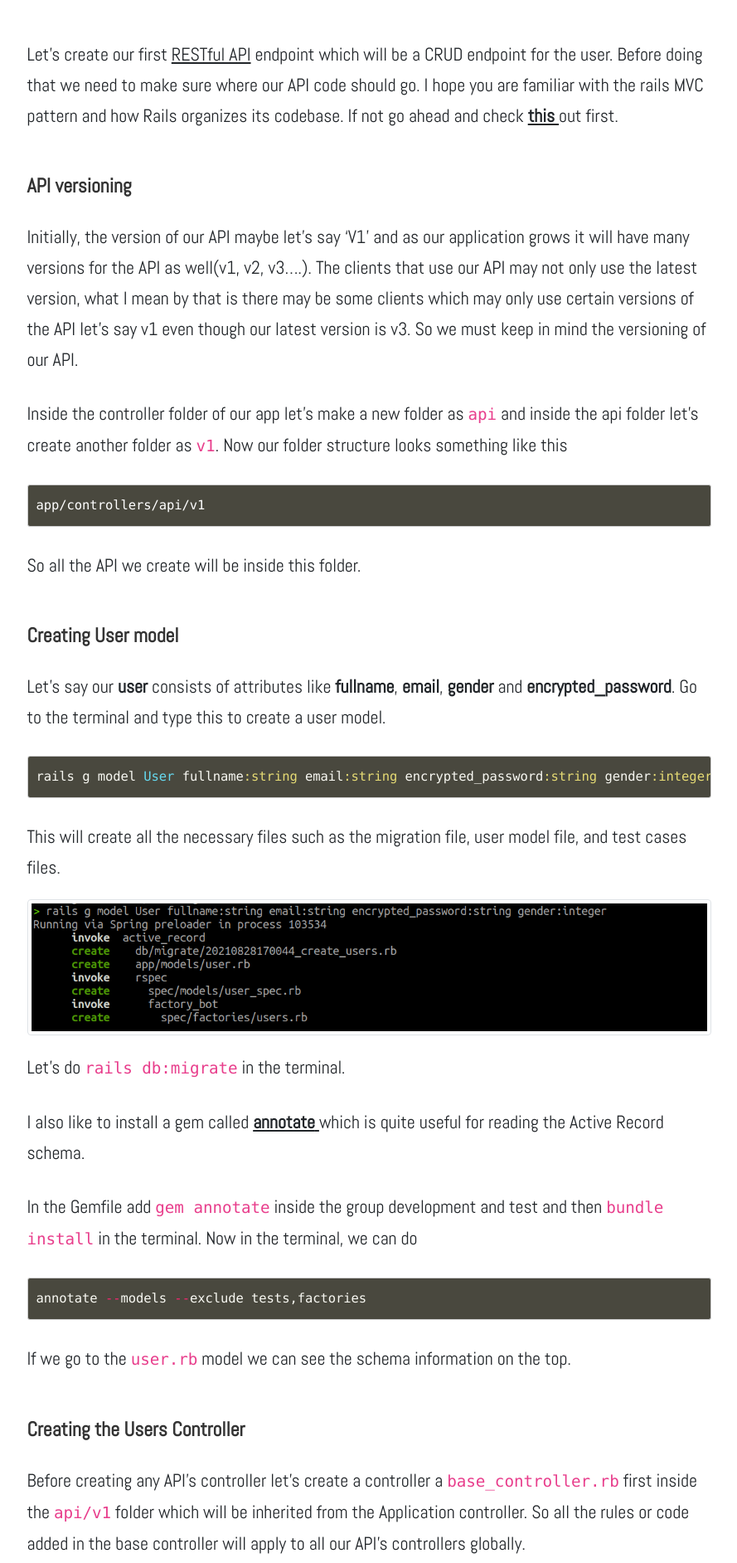
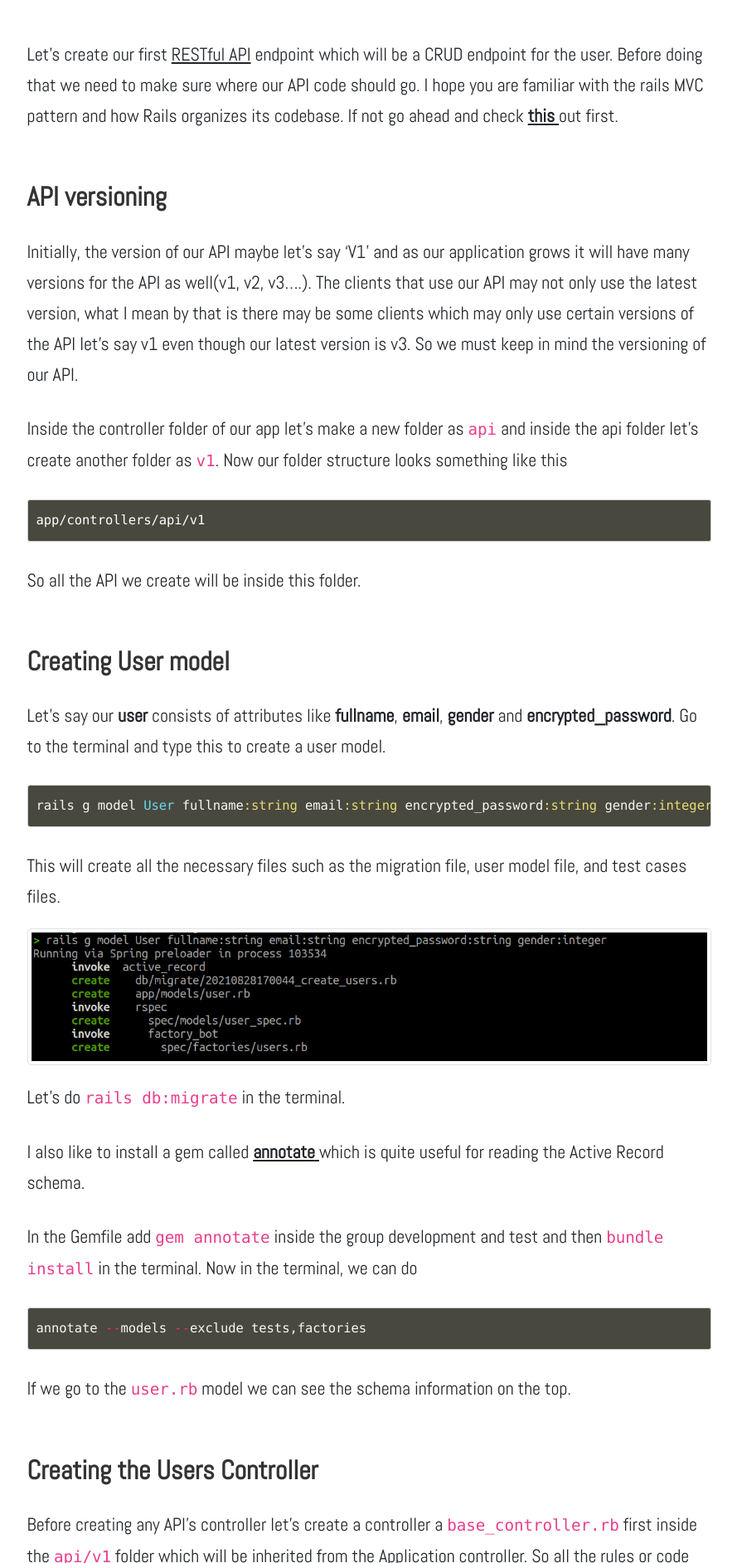
Before and after one commit to developerBlogs/developerBlogs.github.io, a Jekyll site: the page built from _posts/2021-08-29-rails_api_series-02.markdown, in a window 1280 px wide. Shown: the part 1257-3141 px from the top of the page at 83% size, without its empty margins (195-1084 px from the left). Built offline with Jekyll 4.4.1, drawn with Linux system fonts in a browser that asks for light colours; emoji names are drawn with the system emoji font; some web fonts are replaced; comment, search, counter and statistics services are not loaded.

````diff
--- a/_posts/2021-08-28-rails_api_series-01.markdown
+++ b/_posts/2021-08-28-rails_api_series-01.markdown
@@ -24,7 +24,7 @@
 4. Integrating Google Oauth
 5. and many more .....
 
-### Setting up our Ruby on Rails API only application with all necessary gems and stuff
+## Setting up our Ruby on Rails API only application with all necessary gems and stuff
 
 It's quite easy to set up a ROR application and since ROR is a battery included framework we don't have to worry about any configuration stuff.
 
--- a/_posts/2021-08-29-rails_api_series-02.markdown
+++ b/_posts/2021-08-29-rails_api_series-02.markdown
@@ -18,7 +18,7 @@
 
 Let's create our first <a href="https://www.altexsoft.com/blog/rest-api-design/" target="_blank">RESTful API</a> endpoint which will be a CRUD endpoint for the user. Before doing that we need to make sure where our API code should go. I hope you are familiar with the rails MVC pattern and how Rails organizes its codebase. If not go ahead and check <a href="https://hackernoon.com/understanding-your-rails-application-structure-r8w32xj" target="_blank">**this** </a> out first.
 
-### API versioning
+## API versioning
 
 Initially, the version of our API maybe let's say 'V1' and as our application grows it will have many versions for the API as well(v1, v2, v3....). The clients that use our API may not only use the latest version, what I mean by that is there may be some clients which may only use certain versions of the API let's say v1 even though our latest version is v3. So we must keep in mind the versioning of our API.
 
@@ -30,7 +30,7 @@
 
 So all the API we create will be inside this folder.
 
-### Creating User model
+## Creating User model
 
 Let's say our **user** consists of attributes like **fullname**, **email**, **gender** and **encrypted_password**. Go to the terminal and type this to create a user model.
 
@@ -52,7 +52,7 @@
 
 If we go to the `user.rb` model we can see the schema information on the top.
 
-### Creating the Users Controller
+## Creating the Users Controller
 
 Before creating any API's controller let's create a controller a `base_controller.rb` first inside the `api/v1` folder which will be inherited from the Application controller. So all the rules or code added in the base controller will apply to all our API's controllers globally.
 
@@ -92,7 +92,7 @@
   end
 end
 ```
-### Setting up Routes
+## Setting up Routes
 
 Let's edit the generated `route.rb` file to something like this
 
@@ -110,7 +110,7 @@
 Now if we go to our terminal and hit `rails route` we can see our endpoints url for users.
 <img class= "img-fluid img-thumbnail img-space" src="{{site.baseurl}}/assets/img/routes.png">
 
-### Writing Test Cases for User model
+## Writing Test Cases for User model
 
 Let's write some test cases for the user model first also known as **unit test**. I like using the <a href="https://github.com/thoughtbot/shoulda-matchers" target="_blank">**shoulda_matchers** </a> gem which provides the common test functionality.
 
````
Also changed, not shown: assets/img/routes.png.
